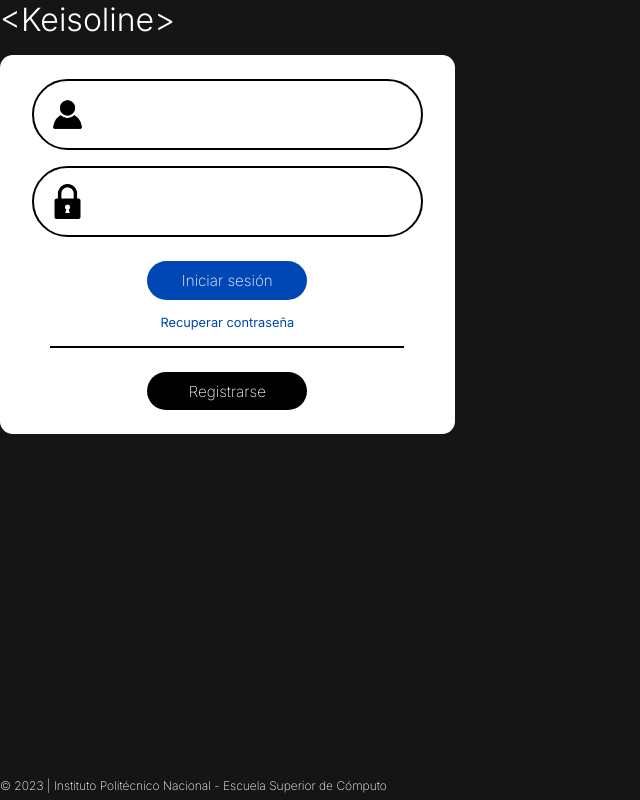
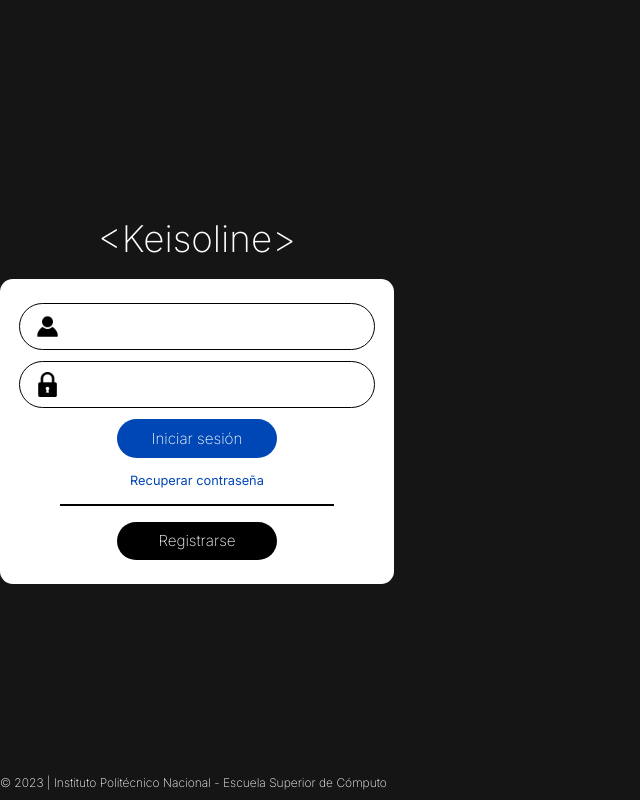
Before and after one commit to lalvarezz/Keisoline-0.1v, a React (Create React App) app: page /login in a window 1280 px wide. Shown: the whole page, without its empty margins (0-640 px from the left). Built offline with nearby package versions, Linux system fonts and the light colour scheme.

Commit message:
Comitiendo en vano

```diff
--- a/src/components/Login/Login.css
+++ b/src/components/Login/Login.css
@@ -1,13 +1,18 @@
 .login-component {
     display: flex;
     flex-direction: column;
+    justify-content: center;
     height: 100vh;
+}
+
+.keisoline-txt {
+    align-self: center;
 }
 
 .login-component h1 {
     color: #ffff;
-    font-size: 2em;
-    font-weight: 300;
+    font-size: 2.3rem;
+    font-weight: 200;
     margin-bottom:0.5em;
 }
 
@@ -20,21 +25,21 @@
     border-radius: 0.8rem;
     padding-top: 1.5rem;
     padding-bottom: 1.5rem;
-    padding-right: 2rem;
-    padding-left: 2rem;
+    padding-right: 1.2rem;
+    padding-left: 1.2rem;
     overflow: hidden;
 }
 
 .login-formulario .campo {
     align-items: center;
-    border-radius: 2.5em;
-    border:0.13em solid black;
+    border-radius: 2.5rem;
+    border:0.09rem solid black;
     display: flex;
-    margin-bottom: 1em;
-    padding: 1em;
+    margin-bottom: 0.7em;
+    padding: 0.6em;
 }
 
-a {
+.login-formulario a {
     color: #0047B6;
     display: inline;
     font-size: 0.8em;
@@ -45,7 +50,7 @@ a {
     cursor: pointer;
 }
 
-.login-formulario form{
+.login-formulario form {
     display: flex;
     flex-direction: column;
     text-align: center;
@@ -54,10 +59,10 @@ a {
 .campo input{
     justify-self: center;
     border: none;
-    font-size: 1.2rem;
+    font-size: 1rem;
     font-weight: 300;
+    width: 17rem;
     margin: 0 1em;
-    width: 100%;
 }
 
 .campo input[type=text]:focus, input[type=password]:focus{
@@ -65,8 +70,8 @@ a {
 }
 
 .login-component hr {
-    border: 0.048rem solid black;
-    width: 22rem;
+    border: 0.05rem solid black;
+    width: 17rem;
     margin-top: 1rem;
     margin-bottom: 1rem;
 }
@@ -81,7 +86,6 @@ a {
     font-weight: 200;
     height: 2.4rem;
     width: 10rem;
-    margin-top: 0.5rem;
     align-self: center;
     margin-bottom: 1em;
 }
@@ -96,21 +100,21 @@ a {
     font-weight: 200;
     height: 2.4rem;
     width: 10rem;
-    margin-top: 0.5rem;
     align-self: center;
 }
 
 
 .campo img {
     object-fit: contain;
-    width: 2.2em;
+    width: 1.6rem;
+    margin-left: 0.3rem;
 }
 
 .login-component footer {
     color: white;
-    font-size: 0.75em;
+    font-size: 0.75rem;
     font-weight: 200;
     position: fixed;
-    bottom: 0.6em;
+    bottom: 0.6rem;
     align-self: left;
 }
--- a/src/components/Login/Login.js
+++ b/src/components/Login/Login.js
@@ -8,9 +8,11 @@ function Login(){
     return(
         <>
         <div className="login-component">
-            <header>
-                <h1>&lt;Keisoline&gt;</h1>
-            </header>
+            <div className="keisoline-txt">
+                <header>
+                    <h1>&lt;Keisoline&gt;</h1>
+                </header>
+            </div>
 
             <div className="login-formulario">
                 <form>
--- a/src/components/Register/Register.css
+++ b/src/components/Register/Register.css
@@ -2,7 +2,6 @@
     color: white;
     display: flex;
     flex-direction: column;
-    height: 100vh;
 }
 
 .registro h1 {
@@ -75,6 +74,7 @@
     border-radius: 1.2rem;
     border: 0.0625rem solid black;
     height: 1.7rem;
+    padding-left: 0.6rem;
 }
 
 .registro .button1 {
@@ -116,9 +116,9 @@
 }
 
 .registro footer {
-    font-size: 0.75em;
+    font-size: 0.75rem;
     font-weight: 200;
     position: fixed;
-    bottom: 0.6em;
+    bottom: 0.6rem;
     align-self: left;
 }
```
